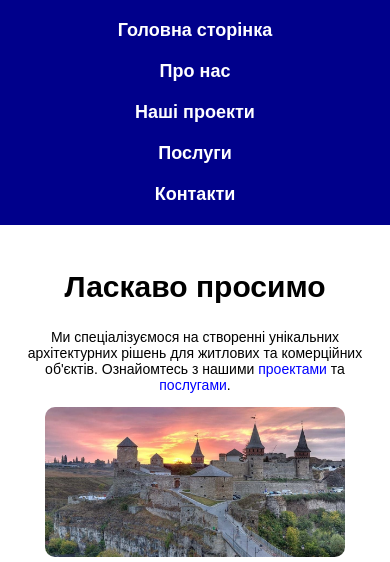
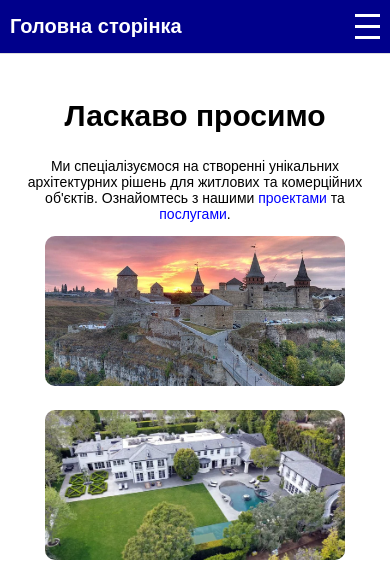
Before and after one commit to kokhan-anatolii/lr1, a plain HTML site: page index.html in a window 390 px wide. Shown: the top 562 px of the page. Drawn offline with Linux system fonts and the light colour scheme.

Commit message:
add burger navbar

```diff
--- a/index.html
+++ b/index.html
@@ -8,14 +8,26 @@
     <link rel="stylesheet" href="styles/navbar.css">
     <link rel="stylesheet" href="styles/footer.css">
     <link rel="stylesheet" href="styles/index.css">
+    <script src="js/navbar.js" defer></script>
 </head>
 <body>
-<nav>
-    <a class="navbar-link" href="index.html">Головна сторінка</a>
-    <a class="navbar-link" href="about-us.html">Про нас</a>
-    <a class="navbar-link" href="projects.html">Наші проекти</a>
-    <a class="navbar-link" href="services.html">Послуги</a>
-    <a class="navbar-link" href="contact-us.html">Контакти</a>
+<nav class="navbar">
+    <div class="navbar-container">
+        <div class="navbar-logo">
+            <a class="navbar-link" href="index.html">Головна сторінка</a>
+        </div>
+        <div class="navbar-links" id="navbarLinks">
+            <a class="navbar-link" href="about-us.html">Про нас</a>
+            <a class="navbar-link" href="projects.html">Наші проекти</a>
+            <a class="navbar-link" href="services.html">Послуги</a>
+            <a class="navbar-link" href="contact-us.html">Контакти</a>
+        </div>
+        <div class="burger" id="burgerMenu">
+            <span class="burger-line"></span>
+            <span class="burger-line"></span>
+            <span class="burger-line"></span>
+        </div>
+    </div>
 </nav>
 <main>
     <section id="header">
@@ -77,6 +89,5 @@
         </div>
     </div>
 </footer>
-
 </body>
 </html>
--- /dev/null
+++ b/js/navbar.js
@@ -0,0 +1,6 @@
+const burger = document.getElementById('burgerMenu');
+const navbarLinks = document.getElementById('navbarLinks');
+
+burger.addEventListener('click', () => {
+    navbarLinks.classList.toggle('active');
+});
--- a/styles/navbar.css
+++ b/styles/navbar.css
@@ -1,39 +1,62 @@
-nav {
+.navbar {
+    background-color: darkblue;
+    border-bottom: 1px solid #ddd;
+    position: relative;
+    z-index: 1000;
+}
+.navbar-container {
     display: flex;
+    align-items: center;
     justify-content: space-between;
-    background-color: darkblue;
-    padding: 0 300px;
+    max-width: 1200px;
+    margin: 0 auto;
+    padding: 10px;
 }
-
+.navbar-links {
+    display: flex;
+    gap: 1rem;
+}
 .navbar-link {
+    text-decoration: none;
     color: white;
-    font-weight: bold;
+    font-weight: 700;
     font-size: 20px;
-    text-decoration: none;
-    padding: 20px 0;
-    transition-duration: 0.2s;
+    transition: 0.3s;
 }
 
 .navbar-link:hover {
-    color: cornflowerblue;
-    transform: scale(105%);
+    transform: scale(1.05);
 }
 
-@media (max-width: 1200px) {
-    nav {
-        padding: 0 100px;
-    }
+.burger {
+    display: none;
+    flex-direction: column;
+    cursor: pointer;
+}
+.burger-line {
+    width: 25px;
+    height: 3px;
+    background-color: white;
+    margin: 4px 0;
+    transition: 0.4s;
 }
 
 @media (max-width: 768px) {
-    nav {
+    .navbar-links {
+        position: absolute;
+        top: 100%;
+        left: 0;
+        right: 0;
+        background-color: darkblue;
         flex-direction: column;
         align-items: center;
-        padding: 10px;
+        display: none;
+        color: white;
     }
-
-    .navbar-link {
-        padding: 10px 0;
-        font-size: 18px;
+    .navbar-links.active {
+        display: flex;
+    }
+    .burger {
+        display: flex;
     }
 }
```
Also changed, not shown: about-us.html (+18 -6 lines), contact-us.html (+18 -6 lines), projects.html (+18 -6 lines), services.html (+18 -6 lines).
